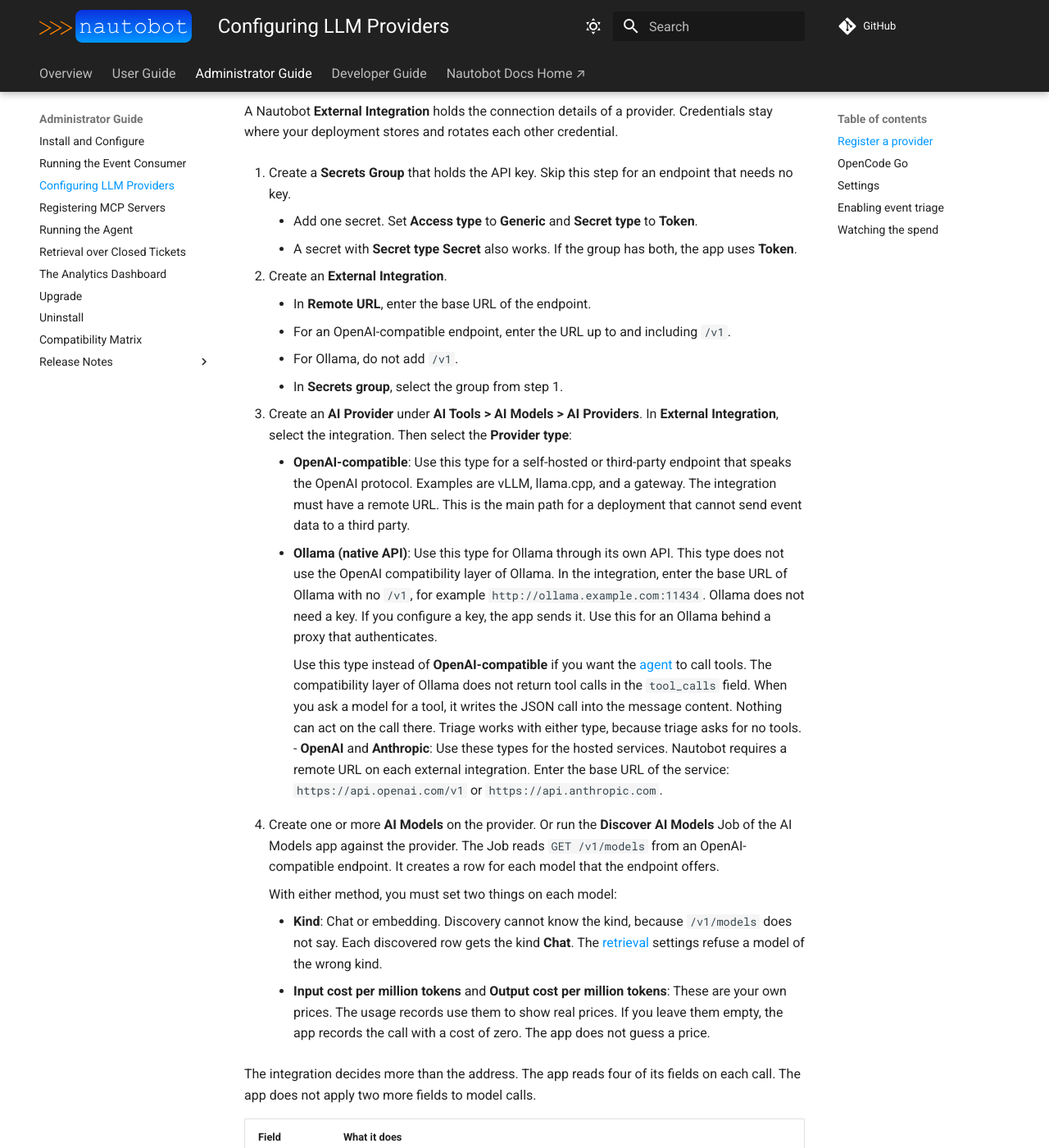
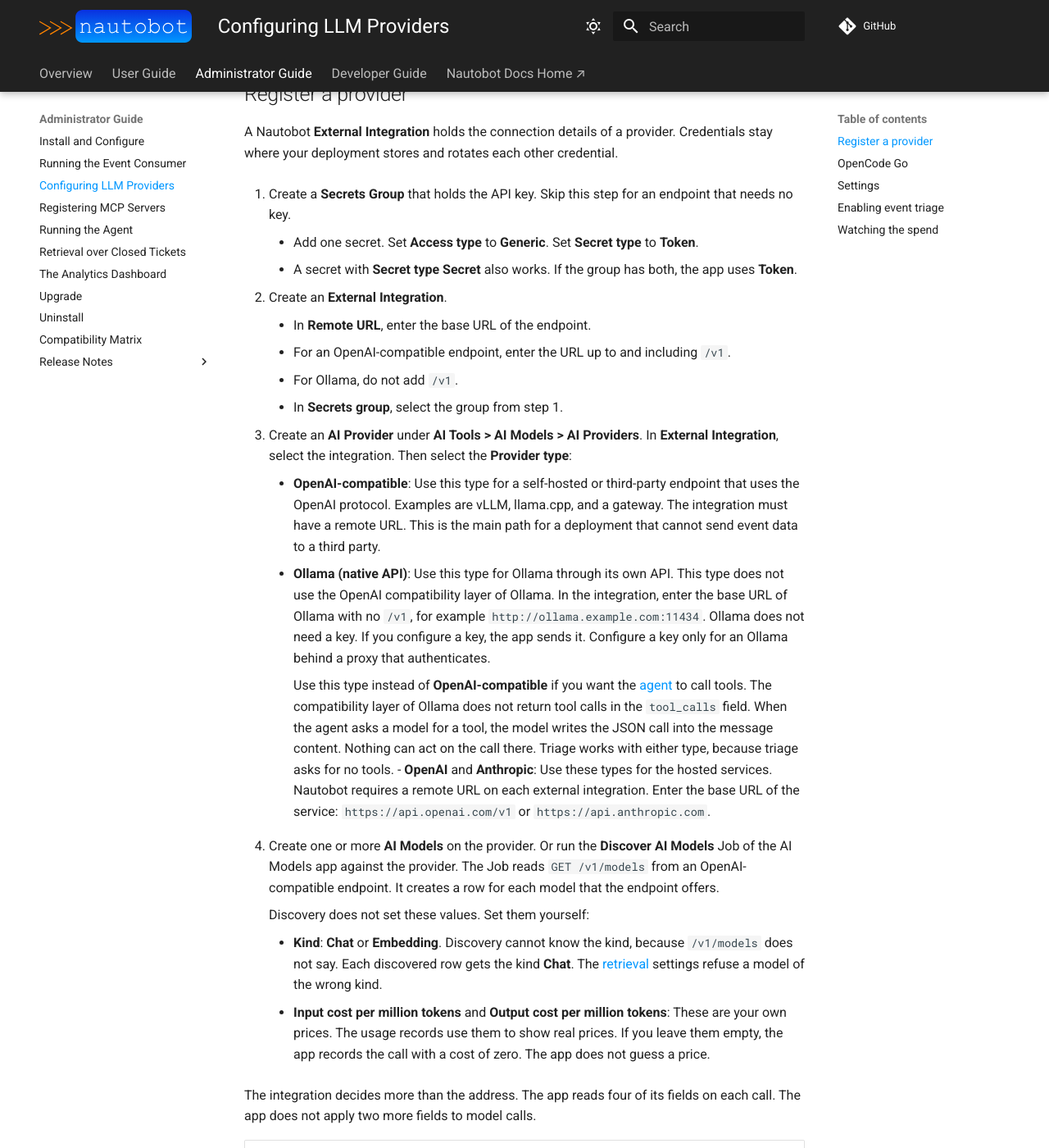
Before and after one commit to jtdub/nautobot-app-event-tracker, an MkDocs documentation site: the page built from docs/admin/llm.md, in a window 1280 px wide and 1400 px high, scrolled down 671 px. Shown: the whole window at 82% size. Built offline with MkDocs 1.6.1 and Material for MkDocs 9.7.7, drawn with Linux system fonts in a browser that asks for light colours; comment, search, counter and statistics services are not loaded; some of the changed text lies outside the part shown.

Commit message:
54: Address QA round 1 findings
Claude-Session: https://claude.ai/code/session_015Wtbd2fwPED1G32sMDVngA

```diff
--- a/docs/admin/llm.md
+++ b/docs/admin/llm.md
@@ -12,8 +12,8 @@ This app records the other half. It prices each model call and writes the call t
 [LLM Usage Record](../models/llmusagerecord.md). Find the records under
 **AI Tools > Event Tracker AI > LLM Usage**.
 
-No setting is required. If you register no provider, the app makes no model call. When you install
-this app, you also install the AI Models app. For the LLM features, it needs no setting of its own.
+The app needs no setting. If you register no provider, the app makes no model call. When you install
+this app, you also install the AI Models app. The AI Models app needs no setting of its own for the LLM features.
 
 The app makes each model call through [litellm](https://docs.litellm.ai/). litellm is an optional
 dependency. To get it, install the app with the `llm` extra:
@@ -32,7 +32,7 @@ where your deployment stores and rotates each other credential.
 1. Create a **Secrets Group** that holds the API key. Skip this step for an endpoint that needs no
    key.
 
-    - Add one secret. Set **Access type** to **Generic** and **Secret type** to **Token**.
+    - Add one secret. Set **Access type** to **Generic**. Set **Secret type** to **Token**.
     - A secret with **Secret type** **Secret** also works. If the group has both, the app uses
       **Token**.
 
@@ -46,19 +46,19 @@ where your deployment stores and rotates each other credential.
 3. Create an **AI Provider** under **AI Tools > AI Models > AI Providers**. In
    **External Integration**, select the integration. Then select the **Provider type**:
 
-    - **OpenAI-compatible**: Use this type for a self-hosted or third-party endpoint that speaks
+    - **OpenAI-compatible**: Use this type for a self-hosted or third-party endpoint that uses
       the OpenAI protocol. Examples are vLLM, llama.cpp, and a gateway. The integration must have a
       remote URL. This is the main path for a deployment that cannot send event data to a third
       party.
     - **Ollama (native API)**: Use this type for Ollama through its own API. This type does not use
       the OpenAI compatibility layer of Ollama. In the integration, enter the base URL of Ollama
       with no `/v1`, for example `http://ollama.example.com:11434`. Ollama does not need a key. If
-      you configure a key, the app sends it. Use this for an Ollama behind a proxy that
+      you configure a key, the app sends it. Configure a key only for an Ollama behind a proxy that
       authenticates.
 
         Use this type instead of **OpenAI-compatible** if you want the [agent](agents.md) to call
         tools. The compatibility layer of Ollama does not return tool calls in the `tool_calls`
-        field. When you ask a model for a tool, it writes the JSON call into the message content.
+        field. When the agent asks a model for a tool, the model writes the JSON call into the message content.
         Nothing can act on the call there. Triage works with either type, because triage asks for
         no tools.
     - **OpenAI** and **Anthropic**: Use these types for the hosted services. Nautobot requires a
@@ -69,10 +69,10 @@ where your deployment stores and rotates each other credential.
    AI Models app against the provider. The Job reads `GET /v1/models` from an OpenAI-compatible
    endpoint. It creates a row for each model that the endpoint offers.
 
-    With either method, you must set two things on each model:
+    Discovery does not set these values. Set them yourself:
 
-    - **Kind**: Chat or embedding. Discovery cannot know the kind, because `/v1/models` does not
-      say. Each discovered row gets the kind **Chat**. The [retrieval](rag.md) settings refuse a
+    - **Kind**: **Chat** or **Embedding**. Discovery cannot know the kind, because `/v1/models`
+      does not say. Each discovered row gets the kind **Chat**. The [retrieval](rag.md) settings refuse a
       model of the wrong kind.
     - **Input cost per million tokens** and **Output cost per million tokens**: These are your own
       prices. The usage records use them to show real prices. If you leave them empty, the app
@@ -90,9 +90,9 @@ app does not apply two more fields to model calls.
 | **CA file path** | The app does not apply this field to LLM calls. See the warning below |
 | **Timeout** | The timeout of the call. A timeout that the caller sets takes priority. For a chat call, a `timeout` in **Default parameters** of the model also takes priority |
 
-The app does not send **Extra config**. The field has no fixed format. If the app sent it with a
-call, it could change the endpoint or the key. The list of allowed model parameters blocks this
-change.
+The app does not send **Extra config**. The field has no fixed format. The app limits
+**Default parameters** to a list of allowed keys, so that no parameter can change the endpoint or
+the key. **Extra config** has no such limit.
 
 !!! warning "The app does not apply the TLS settings of an integration to model calls"
     litellm has no TLS argument for one call. It reads only the environment variables `SSL_VERIFY`
@@ -101,19 +101,19 @@ change.
     at the same time. If the app applied the setting of one provider, it could turn off
     verification for the connection of another provider.
 
-    To reach an LLM endpoint with a **private CA**, set `SSL_CERT_FILE` in the environment of each
-    process that calls a model. These processes are Nautobot, the worker, and the event consumer.
-    This adds a trust anchor. It does not weaken verification.
+    Set `SSL_CERT_FILE` in the environment of each process that calls a model. These processes are
+    Nautobot, the worker, and the event consumer. This lets the app reach an LLM endpoint with a
+    **private CA**. It adds a trust anchor. It does not weaken verification.
 
     Do not turn off verification for one provider. `SSL_VERIFY=False` turns it off for each
     provider in that process. This is a larger risk than the per-provider setting that the app does
-    not apply. If the certificate of an endpoint cannot be verified, fix the certificate or add its
+    not apply. If the app cannot verify the certificate of an endpoint, fix the certificate or add its
     CA.
 
     The app writes a warning to the log when **Verify SSL** is off or **CA file path** has a value.
     The warning names the fields that the app skipped.
 
-    MCP calls are not affected. `services/mcp.py` builds its own HTTP client for each call and
+    This does not affect MCP calls. `services/mcp.py` builds its own HTTP client for each call and
     applies both fields.
 
 If you turn off **Enabled** on a provider or a model, the app refuses each call through it. The app
@@ -141,12 +141,12 @@ test on 2026-11-18 with the model `deepseek-v4.1-flash`. The test used no other
     [usage limits of Go](https://opencode.ai/docs/en/go/#usage-limits) before you continue.
 
     The LLM Usage list does not show the Go allowance. It shows the cost from the prices on the
-    AI Model row (see [Monitor the cost](#watching-the-spend)). Use the OpenCode console to see
+    AI Model row (see [Watching the spend](#watching-the-spend)). Use the OpenCode console to see
     the allowance. If Extra Usage is on in your OpenCode account, Go does not stop at a limit.
     Go charges your account credit.
 
     When Go stops a call, triage accepts the event. See "Failure is safe" in
-    [Turn on event triage](#enabling-event-triage).
+    [Enabling event triage](#enabling-event-triage).
 
     The Go facts in this warning come from the vendor page on 2026-11-19. They can change.
 
@@ -204,8 +204,8 @@ Job "Discover AI Models" and an MCP server integration are such renderers. The `
 with single quotes, gives them a value. Do not use double quotes in the filter. Double quotes break
 the stored JSON, and the app then refuses each call.
 
-After you change **Headers**, start one agent run or send one event. Open the LLM Usage list and
-read the record of that call. If the record shows a session error, use the fixed value again.
+After you change **Headers**, start one agent run or send one event. Open the LLM Usage list.
+Read the record of that call. If the record shows a session error, use the fixed value again.
 
 If no new record appears, the app did not send the call. A template that does not render stops the
 call before the app writes a record. Look for the text "has a template that does not render" in the
@@ -224,7 +224,7 @@ provider.
 **Some models need the Global region.** OpenCode says that `deepseek-v4.1-flash` is available only
 when the privacy settings of your OpenCode workspace permit the Global region. Triage sends the
 event payload to the model. Before you permit the region, read "Cost and privacy" in
-[Turn on event triage](#enabling-event-triage).
+[Enabling event triage](#enabling-event-triage).
 
 ## Settings
 
```
